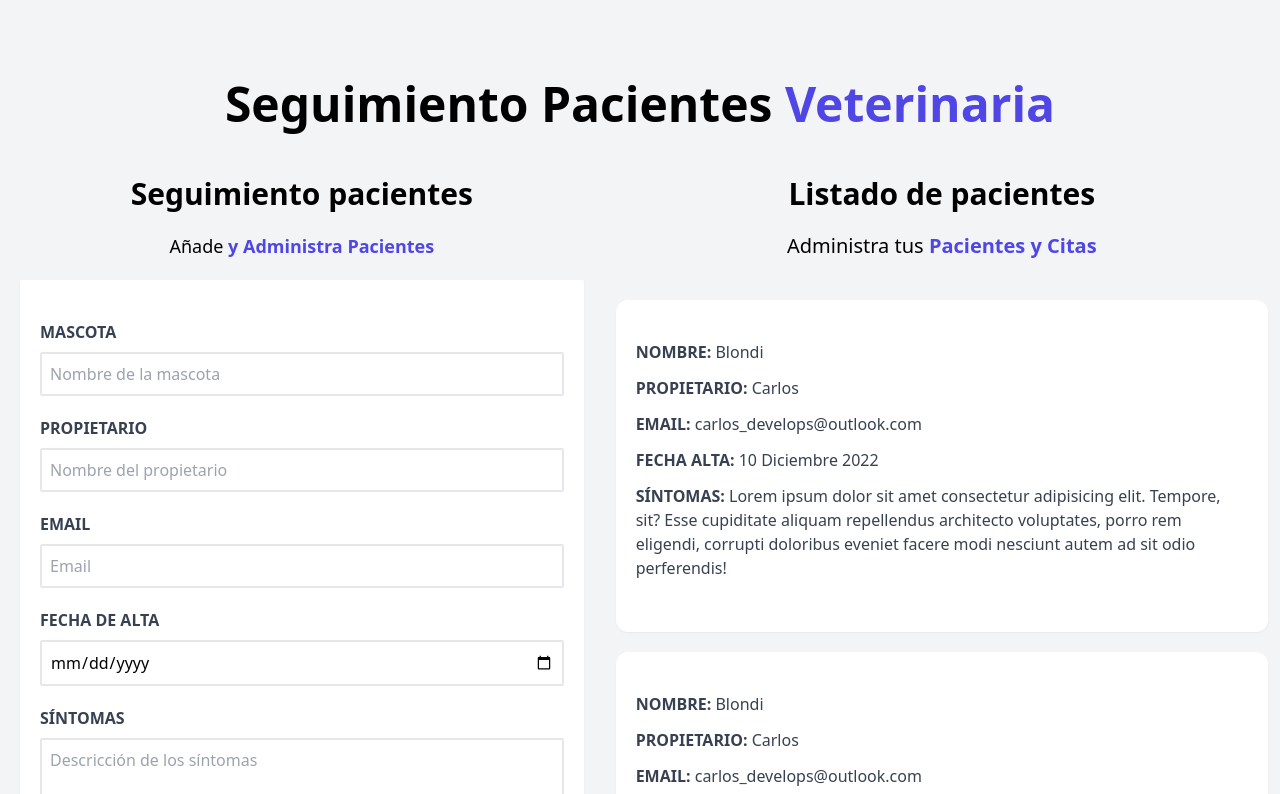
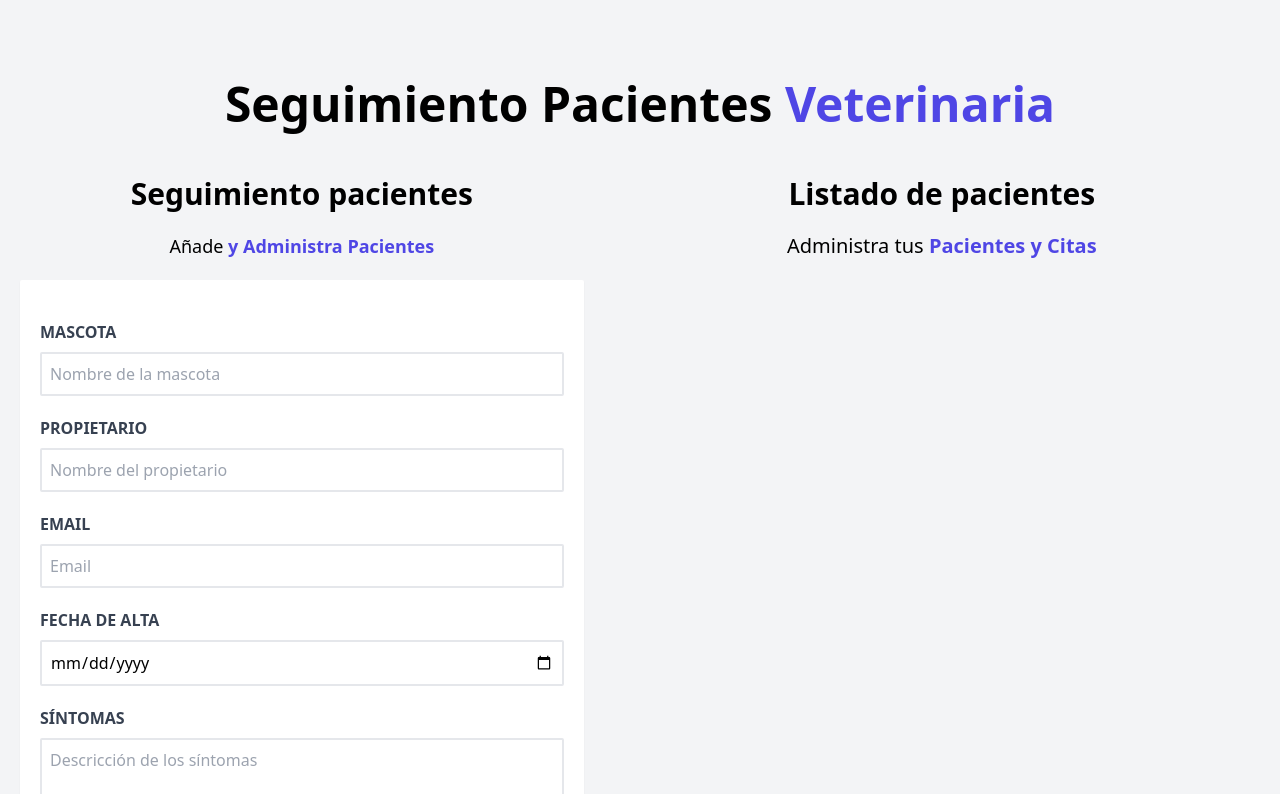
Before and after one commit to YouDevs/react-veterinaria, a React (Vite) app: page / in a window 1280 px wide. Shown: the top 794 px of the page. Built offline with nearby package versions, Linux system fonts and the light colour scheme.

Commit message:
iterar pacientes y mostrarlos en el componente

```diff
--- a/src/App.jsx
+++ b/src/App.jsx
@@ -19,7 +19,9 @@
           setPatients={setPatients}
         />
 
-        <PatientList />
+        <PatientList
+          patients={patients}
+        />
 
       </div>
     </div>
--- a/src/components/Patient.jsx
+++ b/src/components/Patient.jsx
@@ -1,20 +1,20 @@
-const Patient = () => {
+const Patient = ({patient}) => {
   return (
     <div className='mx-3 my-5 bg-white shadow-sm px-5 py-10 rounded-xl'>
         <p className='font-bold mb-3 text-gray-700 uppercase'> Nombre: {''}
-          <span className='font-normal normal-case'>Blondi</span>
+          <span className='font-normal normal-case'>{patient.name}</span>
         </p>
         <p className='font-bold mb-3 text-gray-700 uppercase'> Propietario: {''}
-          <span className='font-normal normal-case'>Carlos</span>
+          <span className='font-normal normal-case'>{patient.owned}</span>
         </p>
         <p className='font-bold mb-3 text-gray-700 uppercase'> Email: {''}
-          <span className='font-normal normal-case'>carlos_develops@outlook.com</span>
+          <span className='font-normal normal-case'>{patient.email}</span>
         </p>
         <p className='font-bold mb-3 text-gray-700 uppercase'> Fecha Alta: {''}
-          <span className='font-normal normal-case'>10 Diciembre 2022</span>
+          <span className='font-normal normal-case'>{patient.date}</span>
         </p>
         <p className='font-bold mb-3 text-gray-700 uppercase'> Síntomas: {''}
-          <span className='font-normal normal-case'>Lorem ipsum dolor sit amet consectetur adipisicing elit. Tempore, sit? Esse cupiditate aliquam repellendus architecto voluptates, porro rem eligendi, corrupti doloribus eveniet facere modi nesciunt autem ad sit odio perferendis!</span>
+          <span className='font-normal normal-case'>{patient.symptom}</span>
         </p>
     </div>
   )
--- a/src/components/PatientList.jsx
+++ b/src/components/PatientList.jsx
@@ -1,7 +1,8 @@
 import React from 'react'
 import Patient from './Patient'
 
-const PatientList = () => {
+const PatientList = ({patients}) => {
+
   return (
     <div className='md:w-1/2 lg:w-3/5 md:h-screen overflow-y-scroll'>
 
@@ -11,10 +12,17 @@
         <span className='text-indigo-600 font-bold'>Pacientes y Citas</span>
       </p>
 
+      {
+        patients.map( (patient, index) =>  (
+            <Patient key={index} patient={patient} />
+          )
+      )}
+
+    {/*
       <Patient />
       <Patient />
       <Patient />
-      <Patient />
+    */}
     </div>
   )
 }
```
